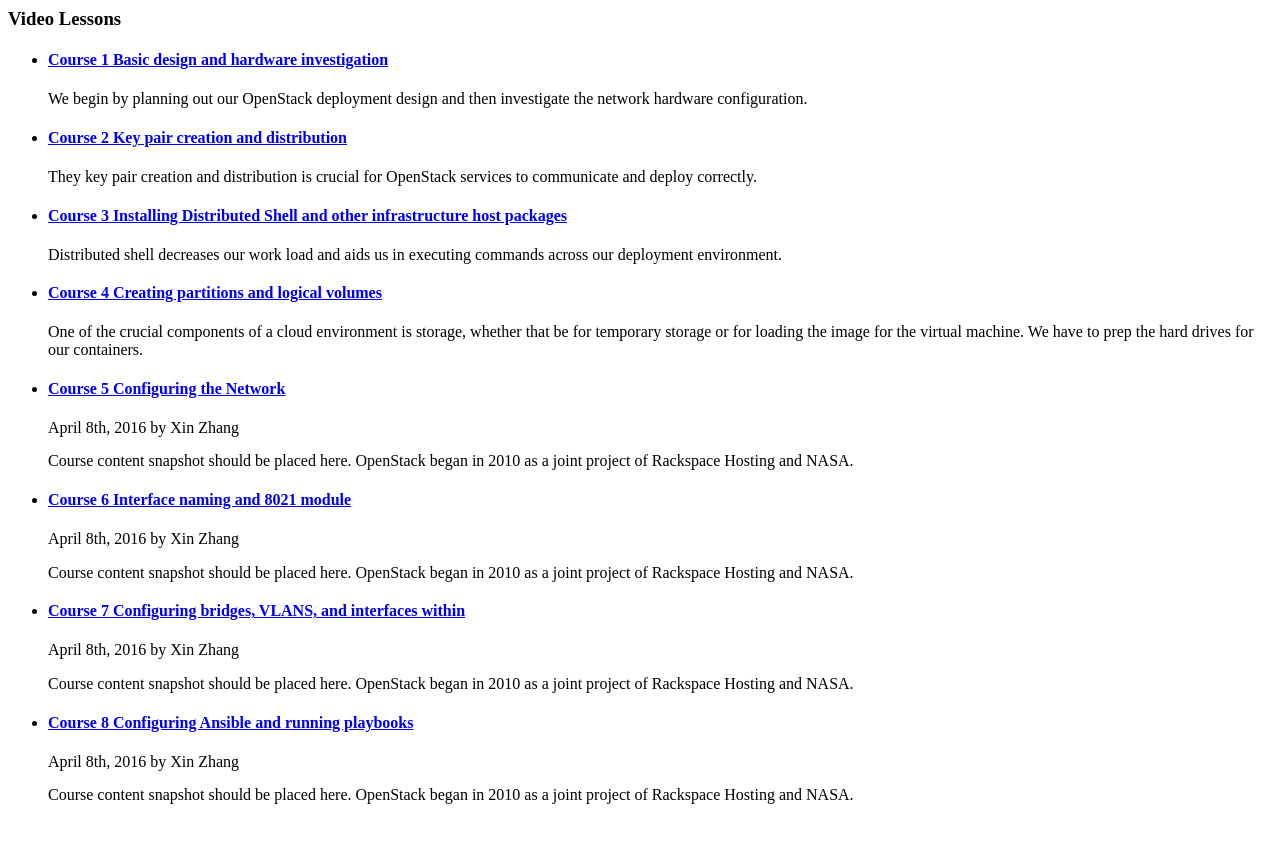
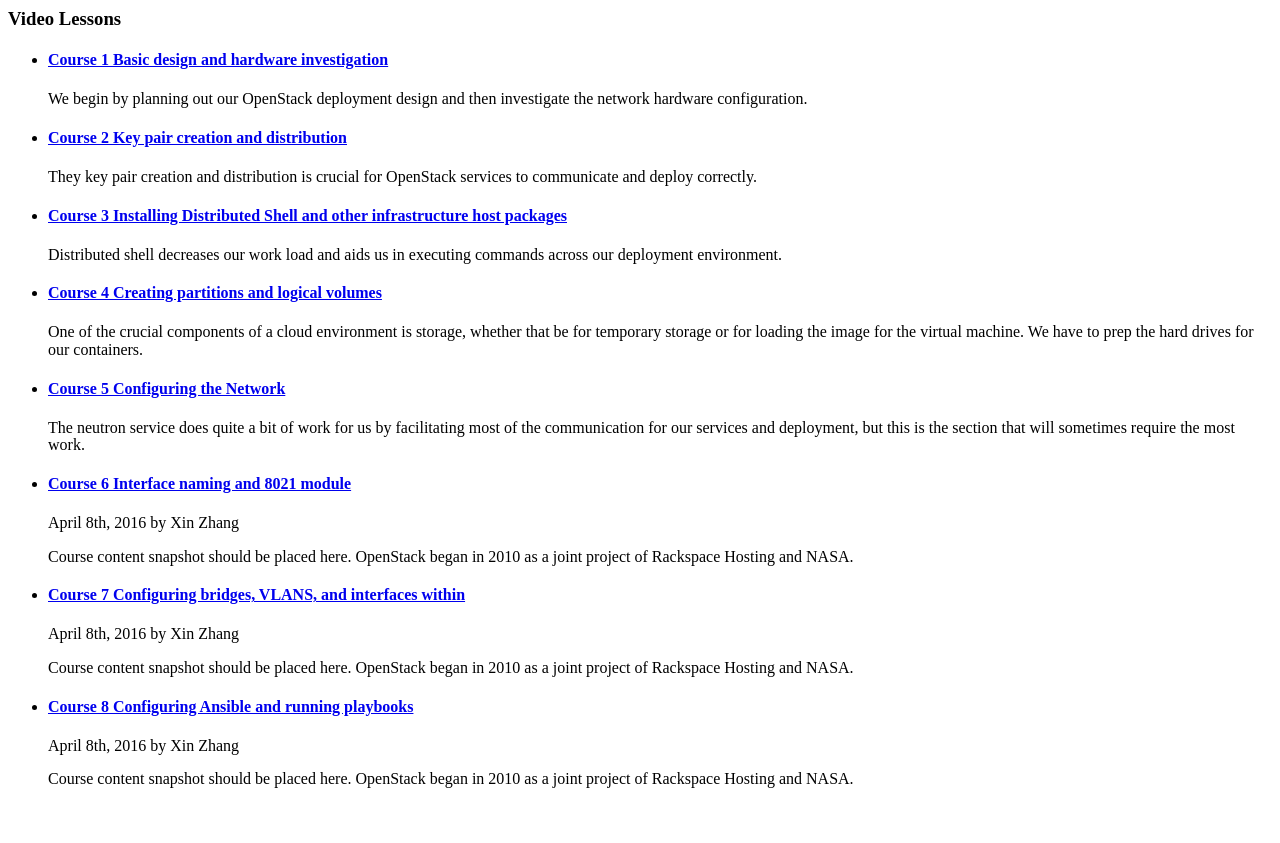
Before and after one commit to opencloudelab/opencloudelab.github.io, a Jekyll site: the page built from Views/Topics/openstack_installation.md, in a window 1280 px wide. Shown: the top 843 px of the page. Built offline with Jekyll 4.4.1, drawn with Linux system fonts in a browser that asks for light colours.

Commit message:
description correction

````diff
--- a/_posts/openstack-install/2016-1-6-Course5.md
+++ b/_posts/openstack-install/2016-1-6-Course5.md
@@ -2,8 +2,8 @@
 layout: post
 title: Course 5 Configuring the Network
 categories: openstack-install
-author: April 8th, 2016  by Xin Zhang
-description: Course content snapshot should be placed here. OpenStack began in 2010 as a joint project of Rackspace Hosting and NASA.
+author:
+description: The neutron service does quite a bit of work for us by facilitating most of the communication for our services and deployment, but this is the section that will sometimes require the most work.
 ---
 
 * * *
@@ -192,7 +192,7 @@
  netmask 255.255.255.0
 ```
 
-The next set of steps involve bringing the recently configured network online and then checking the status. This is the part that will contain some debugging/error correction. &lt;We make a lot of assumptions here as to the experience of the reader.&gt;
+The next set of steps involve bringing the recently configured network online and then checking the status. This is the part that will contain some debugging/error correction.
 
 Bring up interface eth1(10G):
 
````
